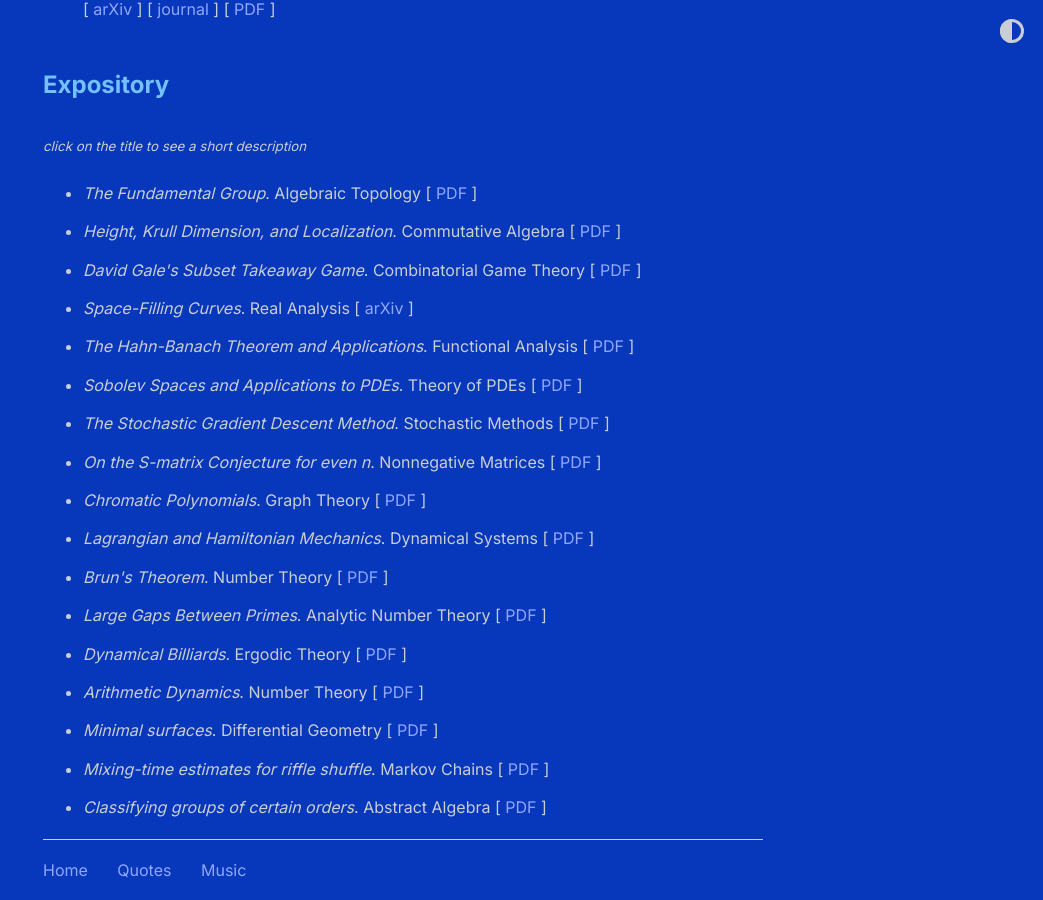
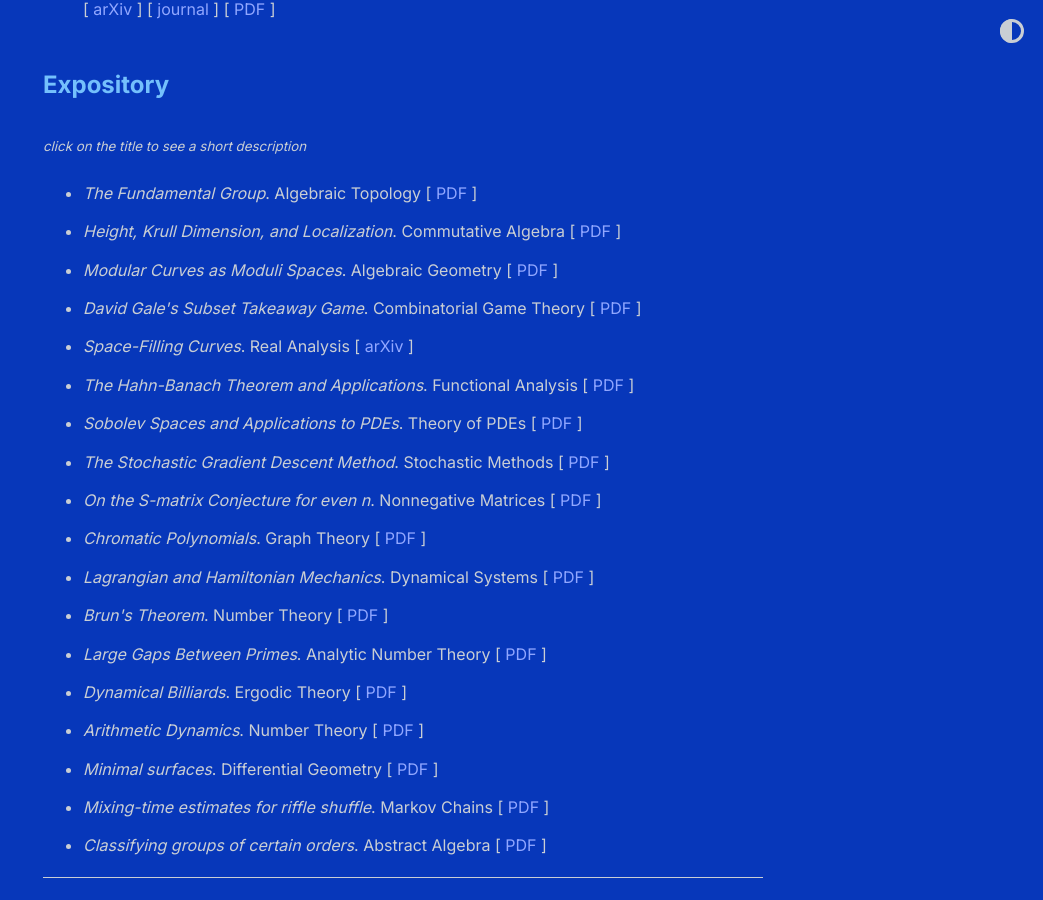
Before and after one commit to shihankanungo/shihankanungo.github.io, a Jekyll site: the page built from papers.md, in a window 1280 px wide and 900 px high, scrolled down 1047 px. Shown: the whole window, without its empty margins (237-1280 px from the left). Built offline with Jekyll 4.4.1, drawn with Linux system fonts in a browser that asks for light colours.

Commit message:
Update papers.md

```diff
--- a/papers.md
+++ b/papers.md
@@ -41,6 +41,11 @@ title: Mathematics &mdash; writing
 <li><details>
   <summary style="list-style-type: none;"><i>Height, Krull Dimension, and Localization</i>. Commutative Algebra [ <a href="krull.pdf" target="_blank" style="text-decoration: none">PDF</a> ] </summary>
   <small>This paper serves as a bridge between abstract ring theory and the geometric concepts of Algebraic Geometry. We explore how the Krull dimension, defined by chains of prime ideals, acts as the algebraic analogue of geometric dimension (e.g., points, curves, surfaces). We present localization as the algebraic tool that allows us to "zoom in" on a specific prime ideal to study the ring's isolated, local structure.<br></small><br>
+</details></li>
+
+<li><details>
+  <summary style="list-style-type: none;"><i>Modular Curves as Moduli Spaces</i>. Algebraic Geometry [ <a href="moduli.pdf" target="_blank" style="text-decoration: none">PDF</a> ] </summary>
+  <small>We explore how modular curves corresponding to congruence subgroups encode elliptic curves with certain kinds of torsion subgroups. We also investigate the visualization of a modular curve $mdash; what it actually looks like from various perspectives; for example, as fundamental regions in the disk and upper half plane models of hyperbolic space, as a color map of an appropriate modular form, or as Riemann surfaces obtained by gluing parts of the boundary together and adding cusps to compactify.<br></small><br>
 </details></li>
 
 <li><details>
```
